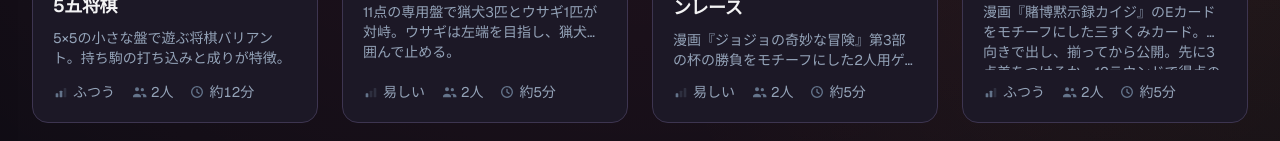
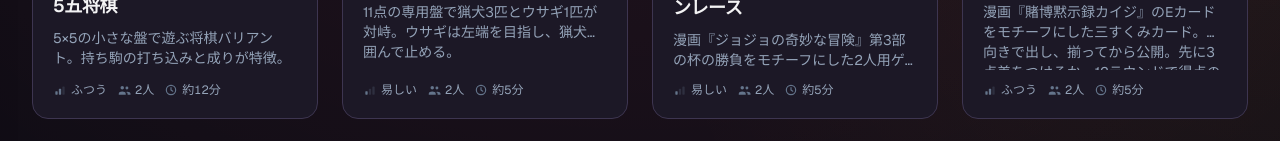
Before and after one commit to YutaNakachi/BoardPlayground, a Next.js app: page / in a window 1280 px wide. Shown: the part 424-565 px from the top of the page. Built offline with nearby package versions, Linux system fonts and the light colour scheme; no server answers.

Commit message:
fix(GameCard): 難易度・人数・時間・プレイ回数を1行に表示 (#169)
flex-nowrap とコンパクトな text-xs、プレイ回数は右端固定。

Co-authored-by: Cursor Agent <cursoragent@cursor.com>
Co-authored-by: YutaNakachi <YutaNakachi@users.noreply.github.com>

```diff
--- a/components/GameCard.tsx
+++ b/components/GameCard.tsx
@@ -61,12 +61,19 @@ export function GameCard({ game, initialPlayCount }: Props) {
         <p className="mt-2 flex-1 text-sm text-slate-400 line-clamp-2">
           {game.description}
         </p>
-        <div className="mt-auto flex items-center justify-between gap-3 pt-3">
-          <GameMetaIndicators game={game} className="min-w-0 flex flex-wrap items-center gap-x-4 gap-y-1" />
+        <div className="mt-auto flex min-w-0 flex-nowrap items-center gap-2 pt-3">
+          <GameMetaIndicators
+            game={game}
+            itemClassName="text-xs [&_svg]:h-3.5 [&_svg]:w-3.5"
+            className="flex min-w-0 flex-1 flex-nowrap items-center gap-x-2 sm:gap-x-2.5"
+          />
           {statsVisible ? (
-            <div className="flex h-5 shrink-0 items-center">
+            <div className="flex shrink-0 items-center">
               {showPlayCount ? (
-                <PlayCountIndicator count={playCount} />
+                <PlayCountIndicator
+                  count={playCount}
+                  className="text-xs [&_svg]:h-3.5 [&_svg]:w-3.5"
+                />
               ) : (
                 <span
                   className="invisible inline-flex items-center gap-1 text-sm tabular-nums"
--- a/components/GameMetaIndicators.tsx
+++ b/components/GameMetaIndicators.tsx
@@ -102,15 +102,17 @@ export function DurationMeta({
 export function GameMetaIndicators({
   game,
   className = "flex flex-wrap items-center gap-x-4 gap-y-1",
+  itemClassName,
 }: {
   game: GameMeta;
   className?: string;
+  itemClassName?: string;
 }) {
   return (
     <div className={className}>
-      <ComplexityMeta complexity={game.complexity} />
-      <PlayersMeta players={game.players} />
-      <DurationMeta minutes={game.durationMinutes} />
+      <ComplexityMeta complexity={game.complexity} className={itemClassName} />
+      <PlayersMeta players={game.players} className={itemClassName} />
+      <DurationMeta minutes={game.durationMinutes} className={itemClassName} />
     </div>
   );
 }
```
